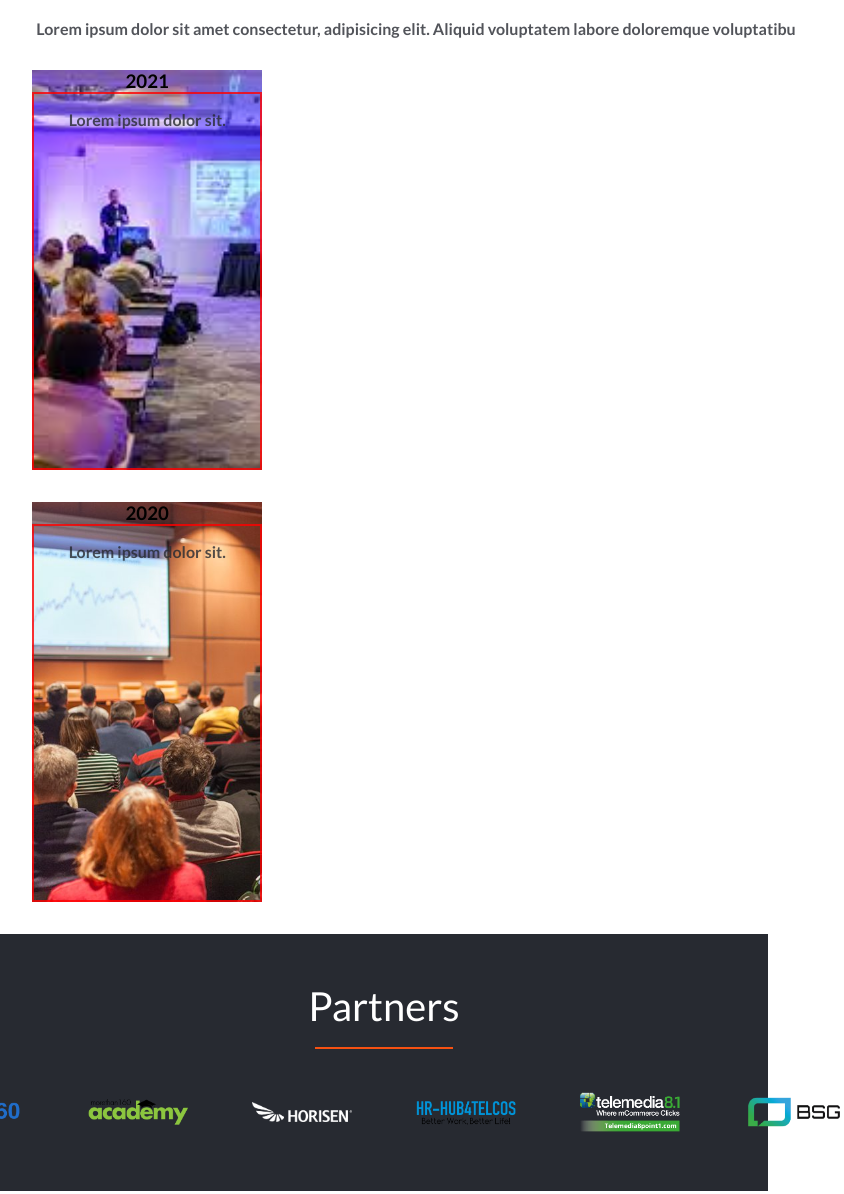
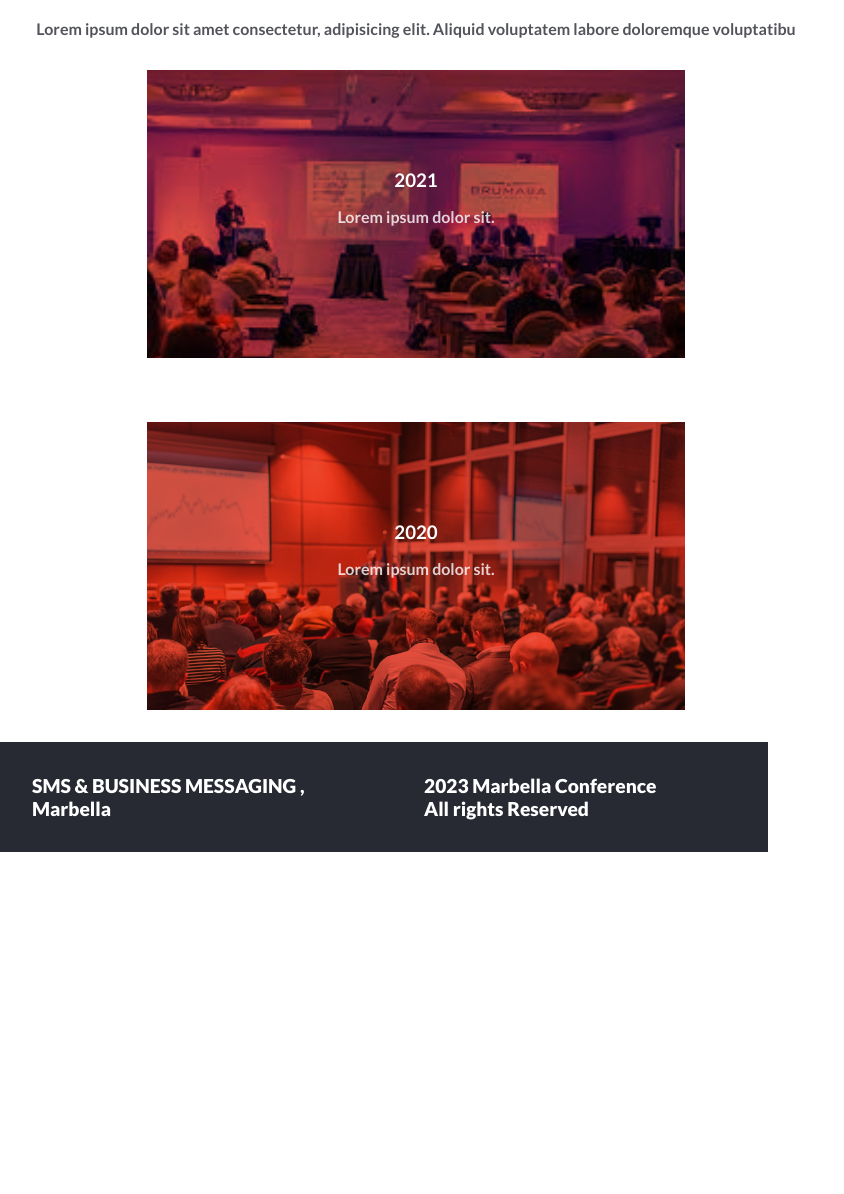
Before and after one commit to ANTOINE1128/capstone-project-1---Conference-page, a website: page about.html in a window 768 px wide. Shown: the part 1275-2469 px from the top of the page, 844 px wide, since content can reach past the window. After the commit the page ends 2127 px from the top, so only its background shows below. Drawn offline with nearby package versions, Linux system fonts and the light colour scheme; a web font is replaced by a local one.

Commit message:
fix styles forn the pages

```diff
--- a/about.style.css
+++ b/about.style.css
@@ -2,7 +2,7 @@
 
 /* basic style */
 * {
-    margin: 0;
+    margin: 0 ;
     padding: 0;
     outline: 0;
     border: 0;
@@ -217,26 +217,28 @@ main .location-main{
   opacity:0.9;
   margin-top: 6rem;
 }
-.forum{
+#forum{
 
   display: grid;
-  grid-template-rows: 1fr 1fr;
-
-  width:100%;
-  border: 2px solid red;
-  height: 50vh;
+  grid-template-columns: 1fr 1fr;
+  width:70%;
+  height: 40vh;
+  gap: 4rem;
+  margin-bottom: 2rem;
+  justify-content: center;
+  margin-left: 15%;
+ color: #fff;
 }
 .forum1{
   background: url(image/forum-img2.jpg);
   background-repeat: no-repeat;
   background-size: cover;
   background-color: #ec5242;
-  margin-bottom: 2rem;
-  width: 30%;
-  height: 50vh;
+  background-blend-mode: multiply;
   display: flex;
   flex-direction: column;
   justify-content: center;
+  align-items: center;
 
 }
 .forum2{
@@ -244,13 +246,14 @@ main .location-main{
   background-repeat: no-repeat;
   background-size: cover;
   background-color: #ec5242;
-  margin-bottom: 2rem;
-  width: 30%;
-  height: 50vh;
+  background-blend-mode: multiply;
   display: flex;
   flex-direction: column;
   justify-content: center;
-
+  align-items: center;
+}
+#forum .forum{
+color: #fff;
 }
 /* ===================speakers-section================================== */
 
@@ -280,7 +283,7 @@ justify-content: center;
   width:100%;
   align-items: center ;
   justify-content: center;
-gap: 4rem;
+  gap: 2rem;
 
 }
 .sponsor img{
@@ -397,8 +400,28 @@ gap: 4rem;
     margin-left: 2rem;
   }
 /* ===========summit================== */
+#forum{
+
+  display: grid;
+  grid-template-columns:1fr   ;
+ height: 80vh;
 
 
+}
+.forum1{
+ width:100%;
+
+}
+.forum2{
+width: 100%;
+}
+.sponsor-container h4{
+  font-size: 1.2rem;
+
+}
+.sponsor img{
+  width: 90%
+}
   }
                                        /* end of mobile version */
 /* desktop */
@@ -420,4 +443,12 @@ main .about-description{
   background-color: white;
   opacity: 0.7;
 }
+.sponsors{
+  display: none;
 }
+.footer-container{
+background-color: #272a33;
+color: #fff;
+
+}
+}
--- a/style.css
+++ b/style.css
@@ -2,7 +2,7 @@
 
 /* basic style */
 * {
-    margin: 0;
+    margin: 0  ;
     padding: 0;
     outline: 0;
     border: 0;
@@ -180,6 +180,7 @@ background-repeat: repeat;
 background-color: #272a33;
 width: 100%;
 height: auto;
+
 }
 .program h2 {
   color: #fff;
@@ -193,6 +194,7 @@ height: auto;
 }
 .program-items{
   padding-bottom: 2rem;
+  margin: 0 2rem;
 }
 .program-icon-title {
 display: grid;
@@ -229,7 +231,7 @@ color: #fff;
   .joinUs{
     background-color: #ec5242;
     width: 60%;
-    margin: 0 auto;
+    margin: 2rem auto;
     padding: 1rem 3rem 1rem;
     text-align: center;
     font-weight: 700;
@@ -333,6 +335,7 @@ justify-content: center;
   color: #fff;
   text-align: center;
   padding: 3rem 0 1.1rem;
+
 }
 .sponsor-container hr{
   border-bottom: 2px solid #f65112;
@@ -345,7 +348,7 @@ justify-content: center;
   width:100%;
   align-items: center ;
   justify-content: center;
-gap: 4rem;
+  gap: 2rem;
 
 }
 .sponsor img{
@@ -462,8 +465,21 @@ gap: 4rem;
     margin-left: 2rem;
   }
 /* ===========program================== */
+.program .icon-title{
+  font-size: 1rem;
+
+}
+.program-icon-title h3{
+  font-size: 1.3rem;
+}
+.program-icon-title i{
+  font-size: 1.3rem;
+}
 .seemore{
   display: none;
+}
+.joinUs{
+padding: 1rem 1rem 1rem;
 }
 .sponsors{
   display: none;
```
